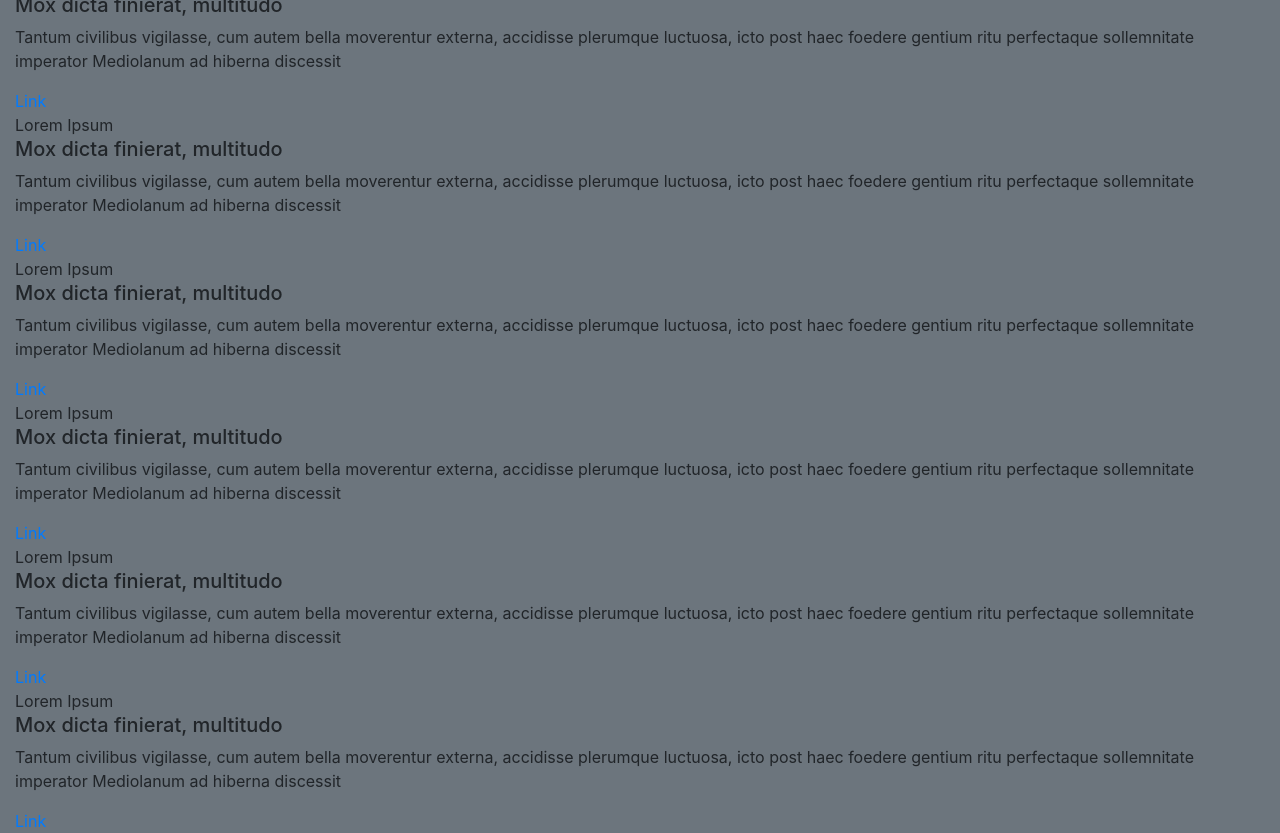
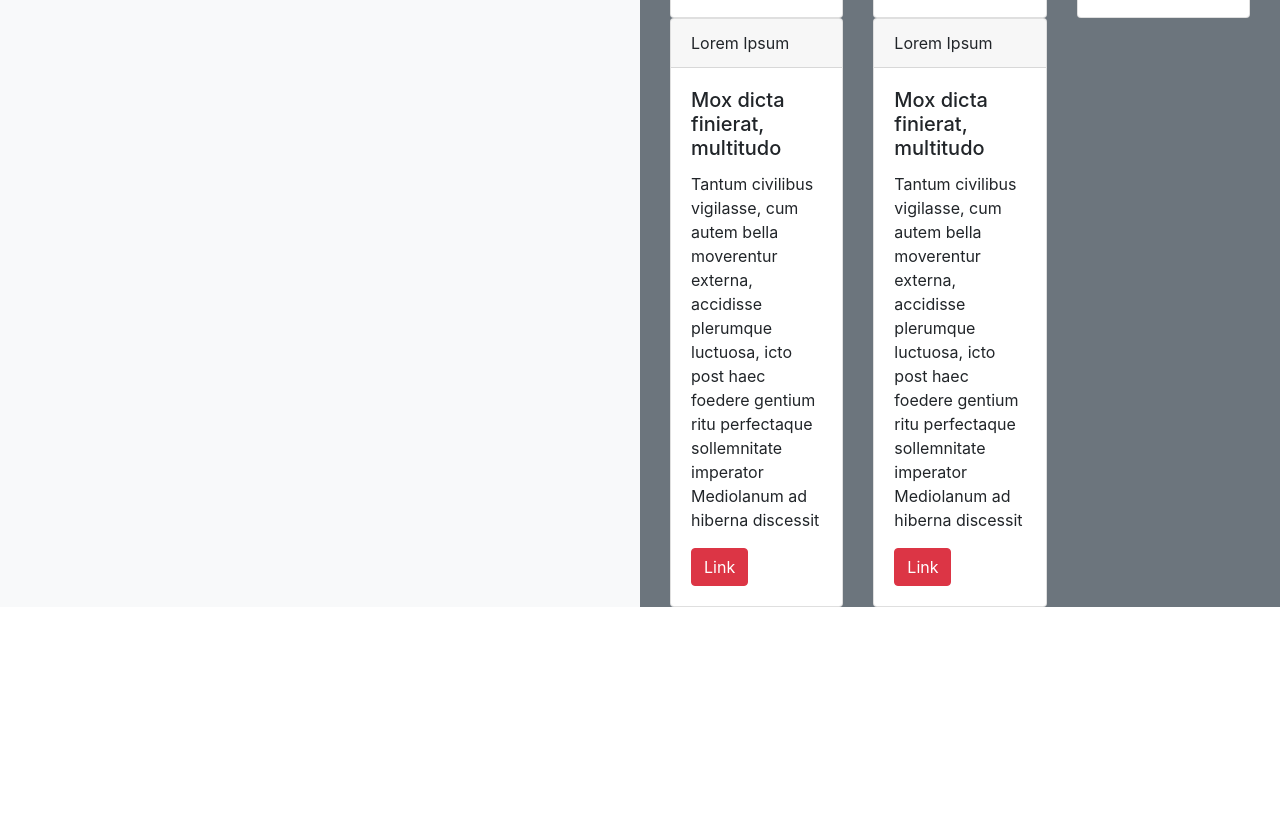
Before and after one commit to PassNum-Promo4/test-bootstrap-rattrapage-2-rverona, a plain HTML site: page index.html in a window 1280 px wide. Shown: the part 675-1508 px from the top of the page. After the commit the page ends 1282 px from the top, so only its background shows below. Drawn offline with nearby package versions, Linux system fonts and the light colour scheme.

Commit message:
final, looks like images

```diff
--- a/index.html
+++ b/index.html
@@ -1,21 +1,36 @@
 <!DOCTYPE html>
 <html lang="en">
+
 <head>
   <meta charset="UTF-8">
   <meta http-equiv="X-UA-Compatible" content="ie=edge">
   <!-- Bootstrap 4 CDN -->
-  <link rel="stylesheet" href="https://maxcdn.bootstrapcdn.com/bootstrap/4.0.0/css/bootstrap.min.css" integrity="sha384-Gn5384xqQ1aoWXA+058RXPxPg6fy4IWvTNh0E263XmFcJlSAwiGgFAW/dAiS6JXm" crossorigin="anonymous">
+  <link rel="stylesheet" href="https://maxcdn.bootstrapcdn.com/bootstrap/4.0.0/css/bootstrap.min.css" integrity="sha384-Gn5384xqQ1aoWXA+058RXPxPg6fy4IWvTNh0E263XmFcJlSAwiGgFAW/dAiS6JXm"
+    crossorigin="anonymous">
   <title>Bootstrap</title>
 </head>
-<body>
-  <section class="container bg-light">
-  <h1>Lorem Ipsum<span class="badge badge-success">enim</span></h1>
-  <div class="jumbotron bg-secondary rounded-0">
+
+<body class="col-12 d-flex">
+  <div class="row">
+  <section class="bg-light col-lg-6 container-fluid">
+    <div class="row">
+      <div class="col">
+          <h1>Lorem Ipsum
+              <span class="badge badge-success">enim</span>
+            </h1>
+
+      </div>
+
+          <div class="bg-secondary rounded-0 col jumbotron m-5 ">
             <h2 class="text-white">Post haec </h1>
               <div class="progress">
                 <div class="progress-bar" role="progressbar" style="width: 75%" aria-valuenow="75" aria-valuemin="0" aria-valuemax="100">75%</div>
               </div>
           </div>
+    </div>
+   <div class="row mx-auto">
+      <!-- <div class="col-md-6 ml-md-auto" -->
+     <div class="col-md-6 ml-md-auto"
      <ul class="list-group">
         <li class="list-group-item">Cras justo odio</li>
         <li class="list-group-item">Dapibus ac facilisis in</li>
@@ -23,10 +38,10 @@
         <li class="list-group-item">Porta ac consectetur ac</li>
         <li class="list-group-item">Vestibulum at eros</li>
       </ul>
-  <!-- <button class="btn btn-success mr-0" type="button">Left</button>
-  <button class="btn btn-warning" type="button">Middle</button>
-  <button class="btn btn-danger" type="button">Right</button> -->
-  <div class="btn-group btn-group-toggle mt-4" data-toggle="buttons">
+
+     </div>
+
+        <div class="btn-group btn-group-toggle h-25 col-md-3 ml-md-auto " data-toggle="buttons">
           <label class="btn btn-success active">
             <input type="radio" name="options" id="option1" autocomplete="off" checked> Left
           </label>
@@ -37,94 +52,91 @@
             <input type="radio" name="options" id="option3" autocomplete="off"> Right
           </label>
         </div>
+
+
+   </div>
+
   </section>
 
-  <section class="container-fluid bg-secondary">
-  <h1 class="text-white">Lorem Ipsum</h1>
-  <div>
-    <div>
+  <section class="bg-secondary col-lg-6">
+    <h1 class="text-white text-center pt-5">Lorem Ipsum</h1>
+        <div class="row mr-0 ml-0">
+            <div class="col-lg-4 col-sm-6 ">
+            <div class="card w-100h-100">
+                <div class="card-header">
                   Lorem Ipsum
                 </div>
-    <div>
-      <h5>Mox dicta finierat, multitudo</h5>
-      <p>Tantum civilibus vigilasse, cum autem bella
-        moverentur externa, accidisse plerumque luctuosa, icto post haec
-        foedere gentium ritu perfectaque sollemnitate
-        imperator Mediolanum ad hiberna discessit
+                <div class="card-body">
+                  <h5 class="card-title">Mox dicta finierat, multitudo</h5>
+                  <p class="card-text">Tantum civilibus vigilasse, cum autem bella moverentur externa, accidisse plerumque luctuosa, icto post haec foedere
+                    gentium ritu perfectaque sollemnitate imperator Mediolanum ad hiberna discessit
                   </p>
-      <a href="#">Link</a>
+                  <a href="#" class="btn btn-danger" role="button" aria-disabled="true">Link</a>
                 </div>
               </div>
-  <div>
-    <div>
+            </div>
+            <div class="col-lg-4 col-sm-6 ">
+                <div class="card h-100">
+                    <div class="card-header">
                       Lorem Ipsum
                     </div>
-    <div>
-      <h5>Mox dicta finierat, multitudo</h5>
-      <p>Tantum civilibus vigilasse, cum autem bella
-        moverentur externa, accidisse plerumque luctuosa, icto post haec
-        foedere gentium ritu perfectaque sollemnitate
-        imperator Mediolanum ad hiberna discessit
+                    <div class="card-body">
+                      <h5 class="card-title">Mox dicta finierat, multitudo</h5>
+                      <p class="card-text">Tantum civilibus vigilasse, cum autem bella moverentur externa, accidisse plerumque luctuosa, icto post haec foedere
+                        gentium ritu perfectaque sollemnitate imperator Mediolanum ad hiberna discessit
                       </p>
-      <a href="#">Link</a>
+                      <a href="#" class="btn btn-danger" role="button" aria-disabled="true">Link</a>
                     </div>
                   </div>
-  <div>
-    <div>
+                </div>
+                <div class="col-lg-4 col-sm-6 ">
+                    <div class="card h-100">
+                        <div class="card-header">
                           Lorem Ipsum
                         </div>
-    <div>
-      <h5>Mox dicta finierat, multitudo</h5>
-      <p>Tantum civilibus vigilasse, cum autem bella
-        moverentur externa, accidisse plerumque luctuosa, icto post haec
-        foedere gentium ritu perfectaque sollemnitate
-        imperator Mediolanum ad hiberna discessit
+                        <div class="card-body">
+                          <h5 class="card-title">Mox dicta finierat, multitudo</h5>
+                          <p class="card-text">Tantum civilibus vigilasse, cum autem bella moverentur externa, accidisse plerumque luctuosa, icto post haec foedere
+                            gentium ritu perfectaque sollemnitate imperator Mediolanum ad hiberna discessit
                           </p>
-      <a href="#">Link</a>
+                          <a href="#" class="btn btn-danger" role="button" aria-disabled="true">Link</a>
                         </div>
                       </div>
-  <div>
-    <div>
+                    </div>
+                    <div class="col-lg-4 col-sm-6 ">
+                        <div class="card h-100">
+                            <div class="card-header">
                               Lorem Ipsum
                             </div>
-    <div>
-      <h5>Mox dicta finierat, multitudo</h5>
-      <p>Tantum civilibus vigilasse, cum autem bella
-        moverentur externa, accidisse plerumque luctuosa, icto post haec
-        foedere gentium ritu perfectaque sollemnitate
-        imperator Mediolanum ad hiberna discessit
+                            <div class="card-body">
+                              <h5 class="card-title">Mox dicta finierat, multitudo</h5>
+                              <p class="card-text">Tantum civilibus vigilasse, cum autem bella moverentur externa, accidisse plerumque luctuosa, icto post haec foedere
+                                gentium ritu perfectaque sollemnitate imperator Mediolanum ad hiberna discessit
                               </p>
-      <a href="#">Link</a>
+                              <a href="#" class="btn btn-danger" role="button" aria-disabled="true">Link</a>
                             </div>
                           </div>
-  <div>
-    <div>
+                        </div>
+                        <div class="col-lg-4 col-sm-6 ">
+                            <div class="card h-100">
+                                <div class="card-header">
                                   Lorem Ipsum
                                 </div>
-    <div>
-      <h5>Mox dicta finierat, multitudo</h5>
-      <p>Tantum civilibus vigilasse, cum autem bella
-        moverentur externa, accidisse plerumque luctuosa, icto post haec
-        foedere gentium ritu perfectaque sollemnitate
-        imperator Mediolanum ad hiberna discessit
+                                <div class="card-body">
+                                  <h5 class="card-title">Mox dicta finierat, multitudo</h5>
+                                  <p class="card-text">Tantum civilibus vigilasse, cum autem bella moverentur externa, accidisse plerumque luctuosa, icto post haec foedere
+                                    gentium ritu perfectaque sollemnitate imperator Mediolanum ad hiberna discessit
                                   </p>
-      <a href="#">Link</a>
+                                  <a href="#" class="btn btn-danger" role="button" aria-disabled="true">Link</a>
                                 </div>
                               </div>
-  <div>
-    <div>
-      Lorem Ipsum
                             </div>
-    <div>
-      <h5>Mox dicta finierat, multitudo</h5>
-      <p>Tantum civilibus vigilasse, cum autem bella
-        moverentur externa, accidisse plerumque luctuosa, icto post haec
-        foedere gentium ritu perfectaque sollemnitate
-        imperator Mediolanum ad hiberna discessit
-      </p>
-      <a href="#">Link</a>
-    </div>
+
+
+
           </div>
   </section>
+</div>
 </body>
+
 </html>
```
Lines whose indentation alone changed are shown as unchanged.
